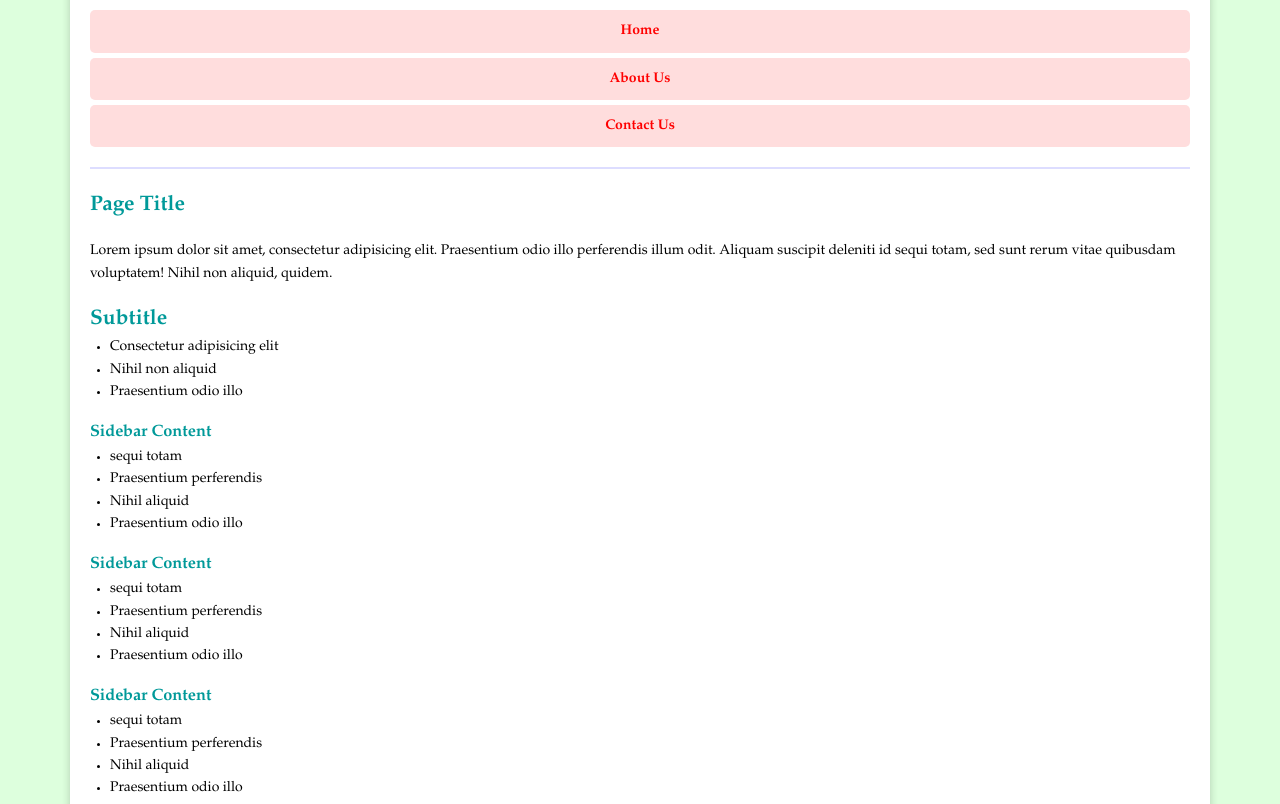
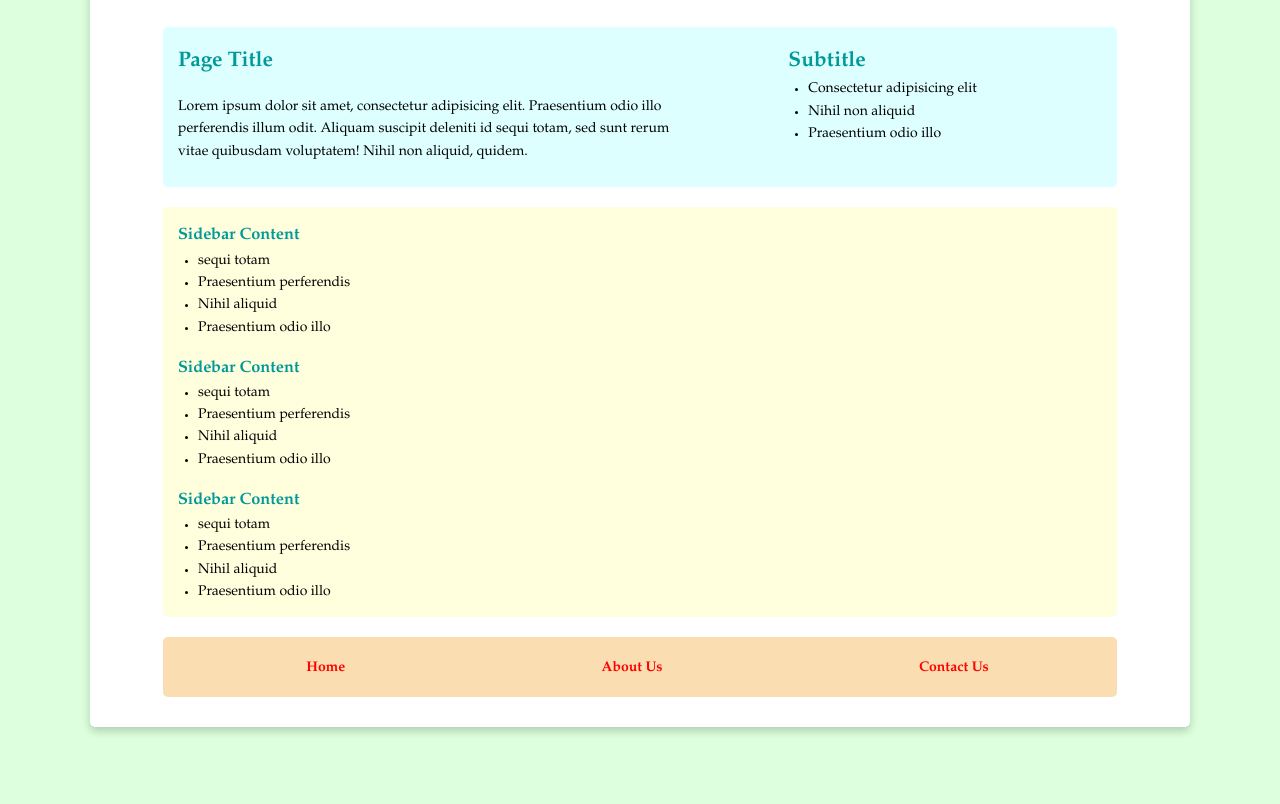
Before and after one commit to vitalcog/responsive_layout_practice, a plain HTML site: page starter_files/index.html in a window 1280 px wide. Shown: the part 112-916 px from the top of the page. After the commit the page ends 859 px from the top, so only its background shows below. Drawn offline with Linux system fonts and the light colour scheme.

Commit message:
finished?

```diff
--- a/starter_files/style.css
+++ b/starter_files/style.css
@@ -23,6 +23,35 @@ body{
     line-height: 1.6;
 }
 
+#main_content {
+  background-color: #ddffff;
+  width: 90%;
+  margin: 10px auto;
+  padding-left: 15px;
+  border-radius: 5px;
+}
+#sidebar_content {
+  background-color: #ffffdd;
+  width: 90%;
+  margin: 10px auto;
+  padding-left: 15px;
+  border-radius: 5px;
+}
+#site_footer {
+  background-color: rgb(250, 221, 176);
+  width: 90%;
+  margin: 10px auto;
+  height: 60px;
+  padding-left: 15px;
+  border-radius: 5px;
+}
+#site_footer nav {
+  display: flex;
+  justify-content: space-around;
+}
+#site_footer nav a {
+  margin-top: 20px;
+}
 ul{
     padding-left: 20px;
     margin-top: 0;
@@ -50,9 +79,14 @@ header{
     padding-bottom: 15px;
     margin-bottom: 20px;
     border-bottom: 2px solid #ddddff;
+    width: 90%;
+    text-align: center;
 }
 
 #site_container{
+  display: flex;
+  flex-direction: column;
+  align-items: center;
   padding: 20px;
   max-width: 1100px;
   margin: 0 auto;
@@ -63,6 +97,7 @@ header{
 
 #main_nav{
     text-align: center;
+    width: 100%;
 }
 
 #main_nav a{
@@ -76,3 +111,61 @@ header{
 #main_nav a:hover{
     background: #ddddff;
 }
+
+/* -- Break point Tablet -- */
+
+@media (min-width: 600px) {
+  #main_nav {
+    display: flex;
+    justify-content: space-around;
+  }
+    #main_nav a {
+      width: 20%;
+    }
+}
+
+/* -- Break point desktop -- */
+
+@media (min-width: 900px) {
+  header > * {
+    display: inline-block;
+  }
+  header {
+    text-align: left;
+    padding: 0;
+  }
+  #logo {
+    width: 26%;
+    margin: 10px 0;
+  }
+  #main_nav {
+    width: 73%;
+    margin: 10px 0;
+    display: inline-flex;
+    justify-content: flex-end;
+    float: right;
+
+  }
+  #main_nav a {
+    margin-right: 0;
+    margin-left: 5%;
+  }
+  #main_content {
+    display: flex;
+    justify-content: space-between;
+  }
+  #main_content div:first-child {
+    width: 55%;
+        margin-bottom: 10px;
+  }
+  #main_content div:last-child {
+    width: 35%;
+        margin-bottom: 10px;
+  }
+  #sidebar_content {
+  }
+}
+
+* {
+  box-sizing: border-box;
+}
```
Also changed, not shown: starter_files/index.html (line endings or trailing spaces). Lines whose indentation alone changed are shown as unchanged.
